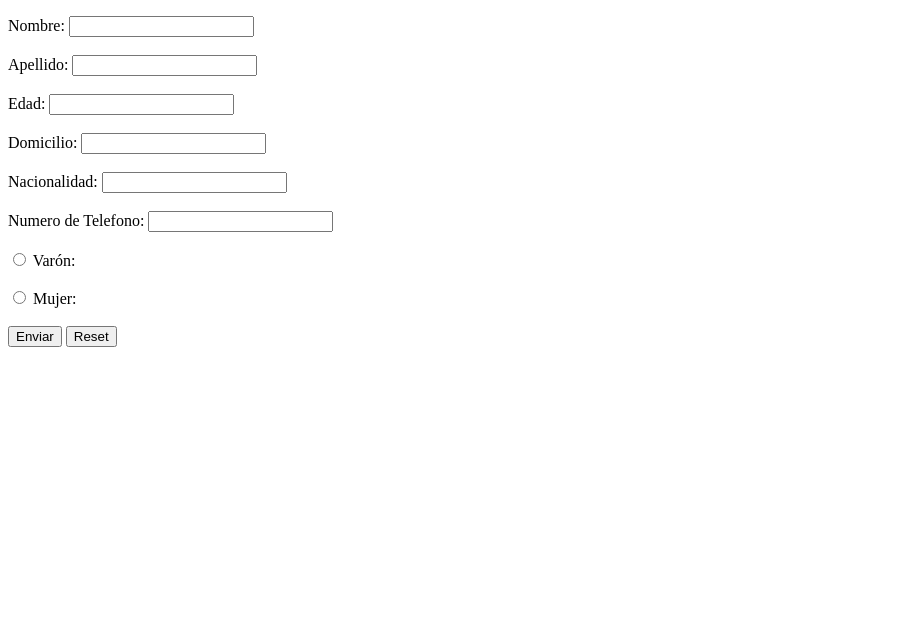
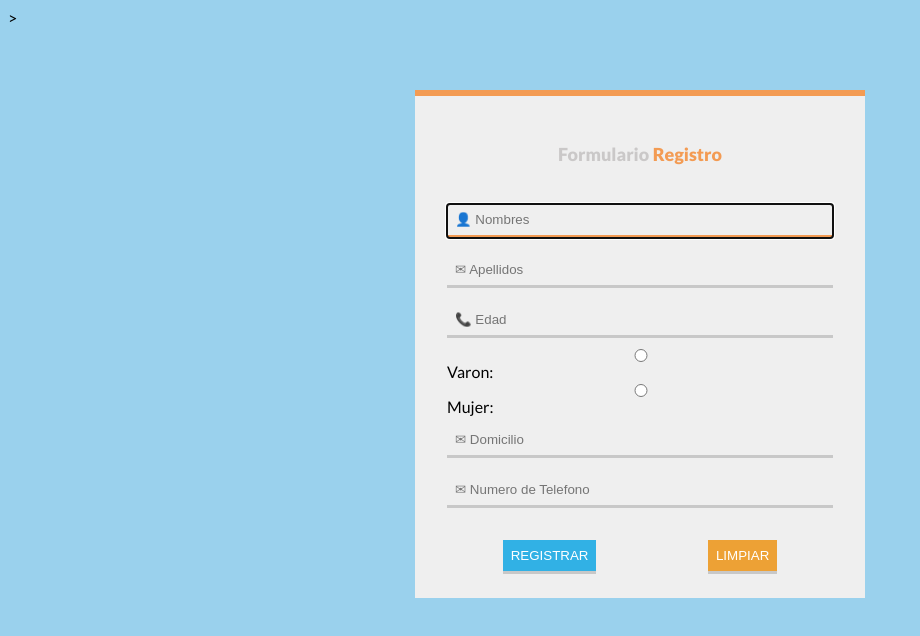
Before and after one commit to carlosromero0711/ejemplo1, a plain HTML site: page index.html in a window 1280 px wide. Shown: the whole page, without its empty margins (0-920 px from the left). Drawn offline with Linux system fonts and the light colour scheme.

Commit message:
"pude modifivas satisfactoriamente el css me falta la validacion "

```diff
--- a/app.css
+++ b/app.css
@@ -1 +1,79 @@
-body { background-color: yellow;}
+html {
+	font-size: 16px;
+	font-family: 'Lato', sans-serif;
+}
+
+body {
+	background-color: #9AD1ED;
+}
+
+.container {
+	max-width: 450px;
+	height: auto;
+	background-color: #EFEFEF;
+	margin: 5% auto;
+	padding-bottom: 1rem;
+}
+
+.form__top {
+	width: 100%;
+	text-align: center;
+	padding: 2rem 0 1rem;
+	border-top: solid .4rem #F39B53;
+	margin-bootom: 1rem;
+}
+
+.form__top h2 {
+	font-weight: bold;
+	color: #CAC8C8;
+	font-size: 18px;
+}
+
+h2 span {
+	color:#F39B53;
+}
+
+.form__reg {
+	padding: 0 2rem;
+	display: flex;
+	flex-direction: column;
+	justify-content: center;
+}
+
+.btn__form {
+	display: flex;
+	justify-content: space-around;
+	margin-top: 1rem;
+}
+
+.input, .btn__submit, .btn__reset {
+	background-color: #EFEFEF;
+	padding: .5rem;
+	margin: .5rem 0;
+	border: none;
+	border-bottom: solid #C8C8C8 .2rem;
+	transition: all .5s;
+}
+
+.input:focus {
+	border-bottom: solid #F39B53 .2rem;
+}
+
+.btn__submit, .btn__reset {
+	width: 40%
+	border-bottom: none;
+	background-color: #31B1E5;
+	color: white;
+}
+
+.btn__reset {
+	background-color: #EDA135;
+}
+
+.btn__submit:hover {
+	background-color: #4C9ED9;
+}
+
+.btn__reset:hover {
+	background-color: #FA9535;
+}
--- a/index.html
+++ b/index.html
@@ -1,75 +1,35 @@
  <!DOCTYPE html>
 
-<html>
-    <head>
-	<link href="app.css" rel="styleheet" type="text/css">
-
-        <meta charset="utf-8">
-        <title>Formulario</title>
-    </head>
-
+<html lang="en">
+<head>
+     <meta charset="UTF8">
+     <meta name="viewport" content="width=divice-width, initial-scale=1.0">
+     <link href="https://fonts.googleapis.com/css?family=Lato:400,900" rel="stylesheet">
+     <link rel="stylesheet" href="app.css">
+     <title>Formulario</title>>
+</head>
 <body>
+     <div class="container">
+	<div class="form__top">
+		<h2>Formulario  <span>Registro</span></h2>
+	</div>
+	<form class="form__reg" action="">
+		<input class="input" type="text" placeholder="&#128100; Nombres" required autofocus>
+		<input class="input" type"text" placeholder="&#9993; Apellidos" required autofocus>
+		<input class="input" type"text" placeholder="&#128222; Edad" required>
+		<input type="radio" name="text" id="varon" value="Varon">
+			<label for="varon">Varon:</label>
+			<input type="radio" name="sexo" id="mujer" value="Mujer$
+			 <label for="varon">Mujer:</label>
+		<input class="input" type"text" placeholder="&#9993; Domicilio" required>
+		<input class="input" type"tel" placeholder="&#9993; Numero de Telefono" required>
+		    <div class="btn__form">
+			<input class="btn__submit" type="submit" value="REGISTRAR">
+			<input class="btn__reset" type="reset" value="LIMPIAR">
 
 
-<p>
-
-<label for="nombre">Nombre: </label>
-
-<input type="text" name="nombre" id="nombre">
-
-<br/> <br/>
-
-<label for="apellido">Apellido: </label>
-
-<input type="text" name="apellido" id="apellido">
-
-<br/> <br/>
-
-<label for="edad">Edad: </label>
-
-<input type="text" name="edad" id="edad">
-
-<br/> <br/>
-
-<label for="domicilio">Domicilio: </label>
-
-<input type="text" name="domicilio" id="domicilio">
-
-<br/> <br/>
-
-<label for="nacionalidad">Nacionalidad: </label>
-
-<input type="text" name="nacionalidad" id="nacionalidad">
-
-<br/> <br/>
-
-<label for="numero">Numero de Telefono: </label>
-
-<input type="text" name="numero" id="numero">
-
-<br/> <br/>
-
-<input type="radio" name="sexo" id="varon" value="Varón">
-
-<label for="varon">Varón: </label>
-
-<br/> <br/>
-
-<input type="radio" name="sexo" id="mujer" value="Mujer">
-
-<label for="mujer">Mujer: </label>
-
-<br/> <br/>
-
-
-<input type="submit" value="Enviar">
-
-<input type="reset">
-
-</p>
-
-</form>
-
+		</div>
+	   </form>
+	</div>
 </body>
-
 </html>
```
